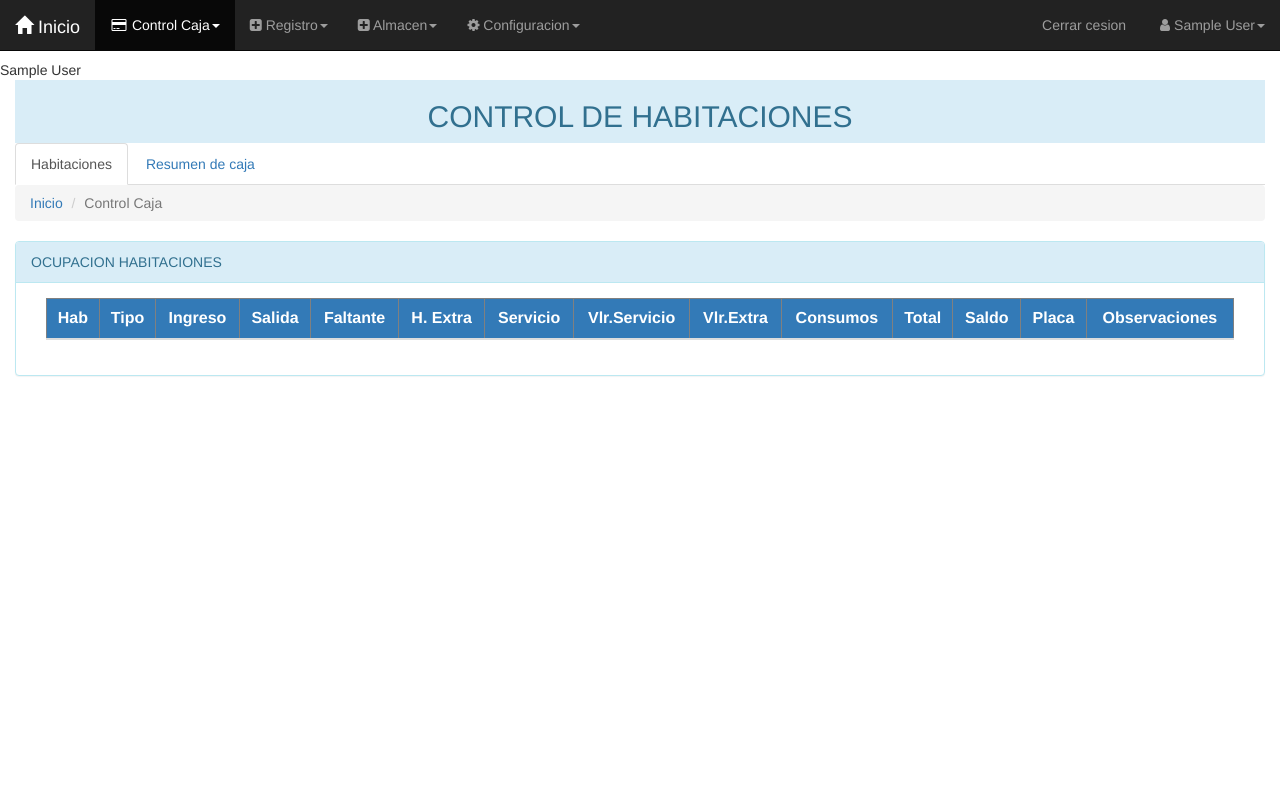
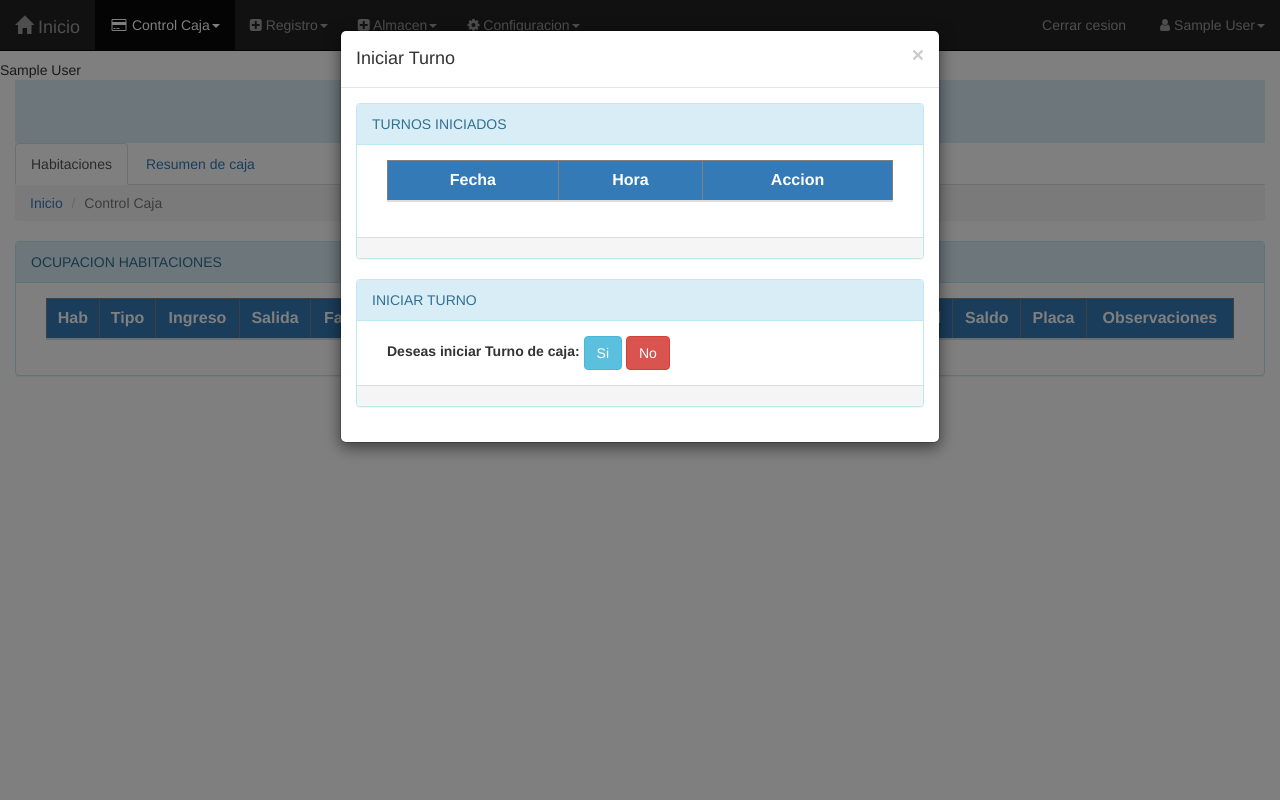
Before and after one commit to mseidelq/SIM-2.0, a PHP site: page /pages/principal.php in a window 1280 px wide. Run offline with PHP 8.4, Linux system fonts and the light colour scheme; the visitor is signed in with stand-in values (Sample User, id 1); lists and menus that the app fills with data are empty; some libraries are stand-ins or nearby versions.

Commit message:
Consulta si hay turnos abiertos

```diff
--- /dev/null
+++ b/pages/jquery/controlHabitaciones.js
@@ -0,0 +1,27 @@
+$(document).ready(function () {
+
+
+	$("#modalIniciarTurno").modal();
+
+
+});
+
+$("#modalIniciarTurno").on("show.bs.modal", function () {
+	// HACER QUE CARGUE LOS DATOS DE LOS TURNOS SI LO ENCUENTRA
+	//SI NO LO ENCUENTRA DARLE LA OPCION DE INICARLO
+
+});
+
+function verficiar_Turnos(){
+  var turno;
+  $.ajax({
+	  type: 'GET',
+	  url: "sql/manejoTurnos.php",
+	  data: {'turnos':'consultar'},
+	  success: function(data){
+				turno = JSON.parse(data);
+		},
+	  async:false
+	});
+	return turno;
+}
--- a/pages/jquery/login.js
+++ b/pages/jquery/login.js
@@ -13,7 +13,6 @@ $(document).ready(function(){
     	  data: {'usr':usr, 'contrasena':con},
     	  success: function(data){
     				datos_usuario = JSON.parse(data);
-          //alert(data);
     		},
 
     	  async:false
@@ -31,5 +30,4 @@ $(document).ready(function(){
   $("#input_contrasena, #input_usuario").on("focus",function () {
     $("#login_error").hide();
   });
-
 });
--- /dev/null
+++ b/pages/modales/modales.php
@@ -0,0 +1,77 @@
+	<!-- MODAL INICAR TURNO-->
+
+	<div class="modal fade fixed-top" id="modalIniciarTurno" role="dialog">
+		<div class="modal-dialog">
+
+	  <!-- Modal content-->
+		  <div class="modal-content">
+				<div class="modal-header">
+				  <button type="button" class="close" data-dismiss="modal">&times;</button>
+				  <h4 class="modal-title">Iniciar Turno</h4>
+				</div>
+				<div class="modal-body">
+					<div class="container-fluid">
+						<div class="row">
+
+							<div class="panel panel-info">
+								  <div class="panel-heading">TURNOS INICIADOS</div>
+								  <div class="panel-body" >
+
+									<div class="col-lg-12">
+										<div class="table-responsive">
+
+											<table id="tablaTurnosAbiertos" class="table-hover display table" style="width:100%" border>
+												<thead class="bg-primary">
+												<tr>
+													<th >Fecha</th>
+													<th >Hora</th>
+													<th >Accion</th>
+												</tr>
+												</thead>
+
+												<tbody>
+												</tbody>
+
+												<tfoot class="bg-success">
+
+												</tfoot>
+											</table>
+
+								  		</div>
+									</div>
+
+							  </div>
+							  <div class="panel-footer" >
+
+							  </div>
+							</div>
+						</div>
+
+						<!-- INICIAR TURNO -->
+						<div class="row">
+
+							<div class="panel panel-info">
+								  <div class="panel-heading">INICIAR TURNO</div>
+								  <div class="panel-body" >
+
+									<div class="col-lg-12">
+										<div class="table-responsive">
+													<label>Deseas iniciar Turno de caja: </label>
+													<button type="button" id="btn_IniciarTurno" class="btn btn-info block">Si</button>
+													<button type="button" class="btn btn-danger" data-dismiss="modal">No</button>
+								  	</div>
+									</div>
+
+							  </div>
+							  <div class="panel-footer" >
+
+							  </div>
+							</div>
+						</div>
+
+			  </div>
+
+			</div>
+		</div>
+	</div>
+</div>
--- a/pages/principal.php
+++ b/pages/principal.php
@@ -37,6 +37,7 @@ else {
 <body style="padding-top: 60px">
 <?php
 include("menu.php");
+include("modales/modales.php");
 
 //include("phpFunciones/funciones.php");
 	  //include("modales/modales.php");
@@ -66,7 +67,6 @@ include("menu.php");
 
 
 				<!-- PANEL PARA PRECIOS DE LA LISTA -->
-
 				<div class="col-lg-12 col-md-6">
 					<div class="panel panel-info">
 					  <div class="panel-heading">OCUPACION HABITACIONES</div>
@@ -134,17 +134,17 @@ include("menu.php");
 <script src="../js/bootstrap-3.3.7.js"></script>
 
 
+<script src="jquery/controlHabitaciones.js"></script>
+<script type="text/javascript">
+	// TRAE TODOS LOS DATOS DEL USUARIO Y LOS PONE EN LA VARIABLE usuario_jquery
+	var usuario_jquery = <?php echo json_encode($sesion); ?>;
+	var turno_usuario = verficiar_Turnos();
 
-<script type="text/javascript">
-var usuario_jquery;
-$(document).ready(function () {
-	// TRAE TODOS LOS DATOS DEL USUARIO Y LOS PONE EN LA VARIABLE usuario_jquery
-  usuario_jquery = <?php echo json_encode($sesion); ?>;
-
-});
 
 </script>
-<script src="jquery/controlHabitaciones.js"></script>
+
+
+
 
 </body>
 </html>
--- /dev/null
+++ b/pages/sql/manejoTurnos.php
@@ -0,0 +1,37 @@
+<?php
+error_reporting(E_ERROR | E_WARNING | E_PARSE);
+session_start();
+$servername = "localhost";
+$username = "usuariosim";
+$password = "";
+$dbname = "sim";
+
+
+if(isset($_GET["turnos"])){
+  $usuario_id = $_SESSION['usuario_id'];
+  $conexion = mysqli_connect($servername,$username,$password, $dbname);
+  $comando = "CALL p_s_consultar_turnos($usuario_id)";
+  //REVISA SI LA CONEXION FUE EXITOSA
+  if (!$conexion) {
+    die("Connection failed: " . mysqli_connect_error());
+  }
+  // RESULTADO DEL COMANDO
+  $resultado = mysqli_query($conexion, $comando);
+  $datos = array();
+
+  if($resultado)
+  {
+    while($row = mysqli_fetch_assoc($resultado))
+       $datos = $row;
+
+    if(!$datos){
+      $datos = "NO";
+    }
+    echo json_encode($datos);
+  }
+  else{
+    $datos = "error";
+    echo json_encode($datos);
+  }
+}
+?>
```
Lines whose indentation alone changed are shown as unchanged.
